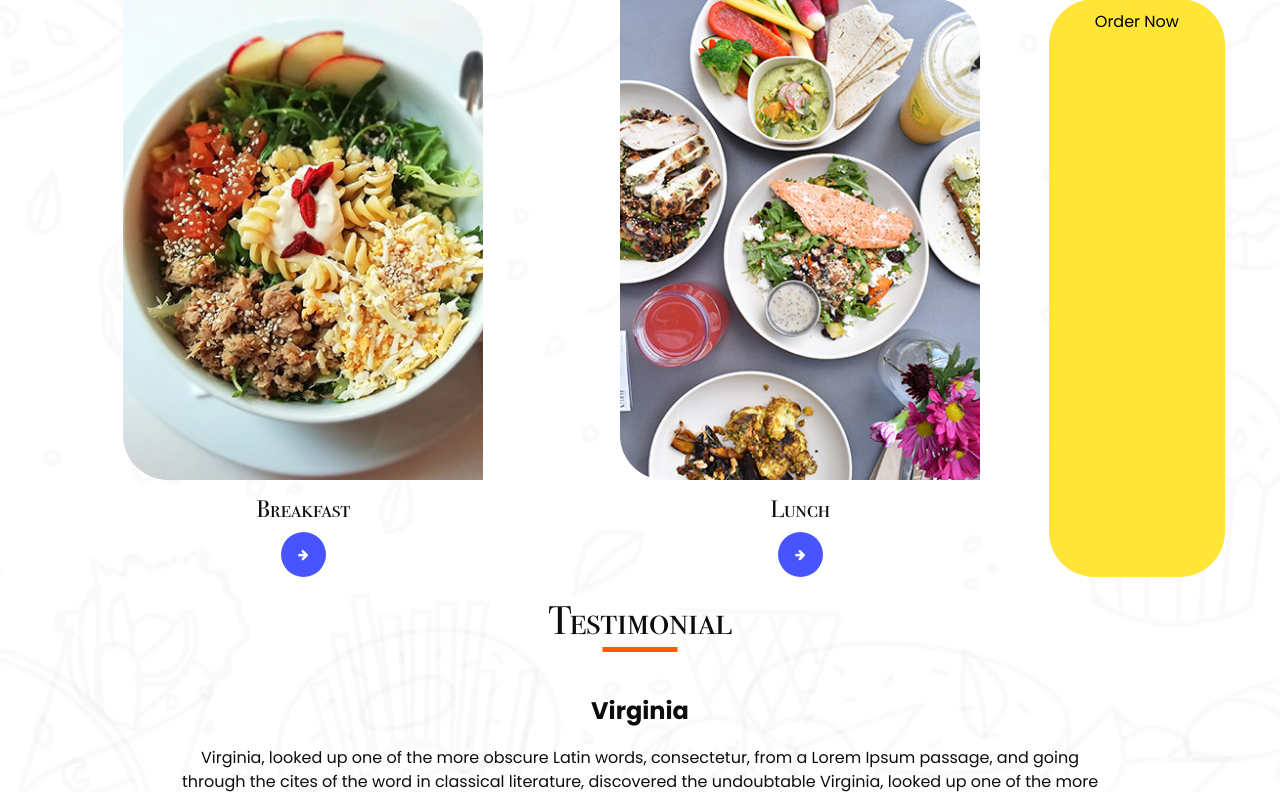
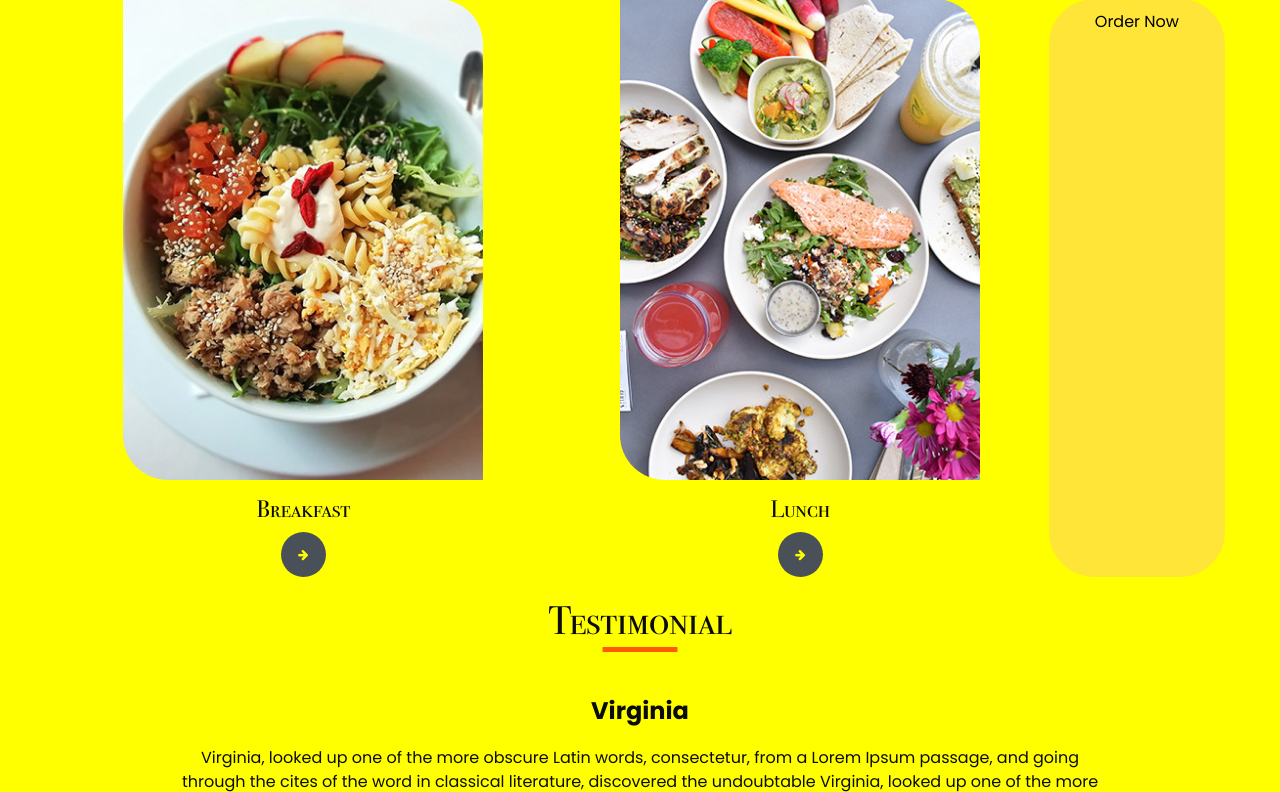
Before and after one commit to Hiufoods/Hiufoods, a PHP site: page / in a window 1280 px wide. Shown: the part 1654-2446 px from the top of the page. Run offline with PHP 8.4, Linux system fonts and the light colour scheme; some libraries are stand-ins or nearby versions.

Commit message:
Add files via upload
Signed-off-by: Hiufoods <baccomid@gmail.com>

```diff
--- a/css/style.css
+++ b/css/style.css
@@ -6,9 +6,8 @@
 body {
   font-family: "Poppins", sans-serif;
   color: #0c0c0c;
-  background-color: #ffffff;
+  background-color: #ff0;
   overflow-x: hidden;
-  background-image: url(../images/body-bg.jpg);
   background-size: cover;
 }
 
@@ -293,7 +292,7 @@ a:focus {
 }
 
 .slider_section .detail-box h1 span {
-  color: #4855fe;
+  color: #000000;
 }
 
 .slider_section .find_container .form-row {
@@ -416,8 +415,8 @@ a:focus {
 
 .slider_section .slider_container .slick-prev:hover,
 .slider_section .slider_container .slick-next:hover {
-  background-color: #4855fe;
-  color: #ffffff;
+  background-color: #000000;
+  color: #ffff00;
 }
 
 .slider_section .slider_container .slick-prev {
@@ -476,10 +475,10 @@ a:focus {
   width: 45px;
   height: 45px;
   line-height: 45px;
-  background-color: #4855fe;
+  background-color: #495057;
   border-radius: 100%;
   font-size: 12px;
-  color: #ffffff;
+  color: #ffff00;
   -webkit-transition: all 0.3s;
   transition: all 0.3s;
 }
```
